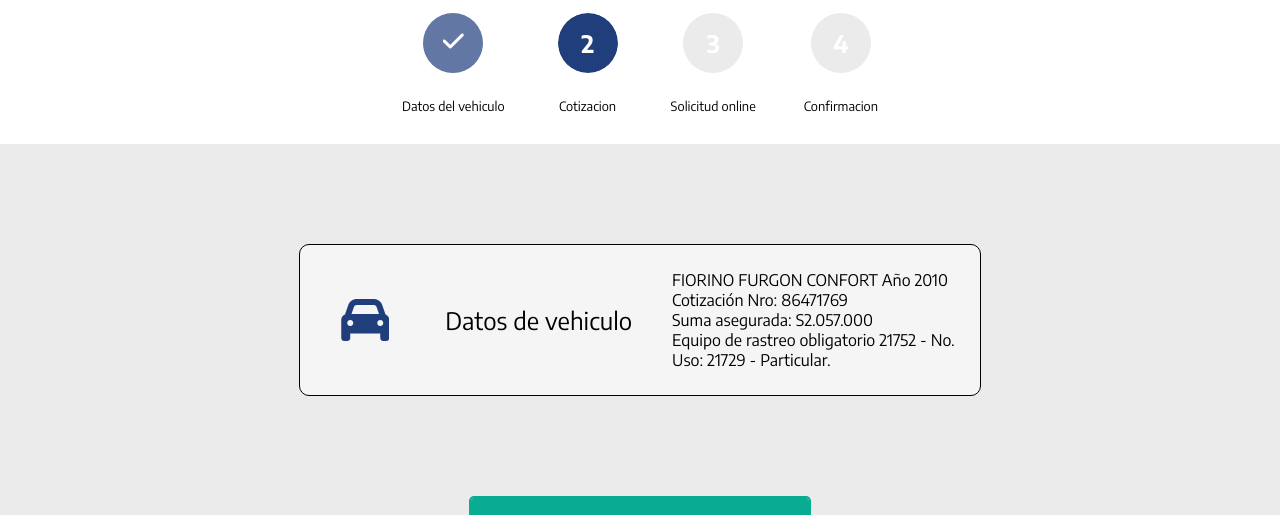
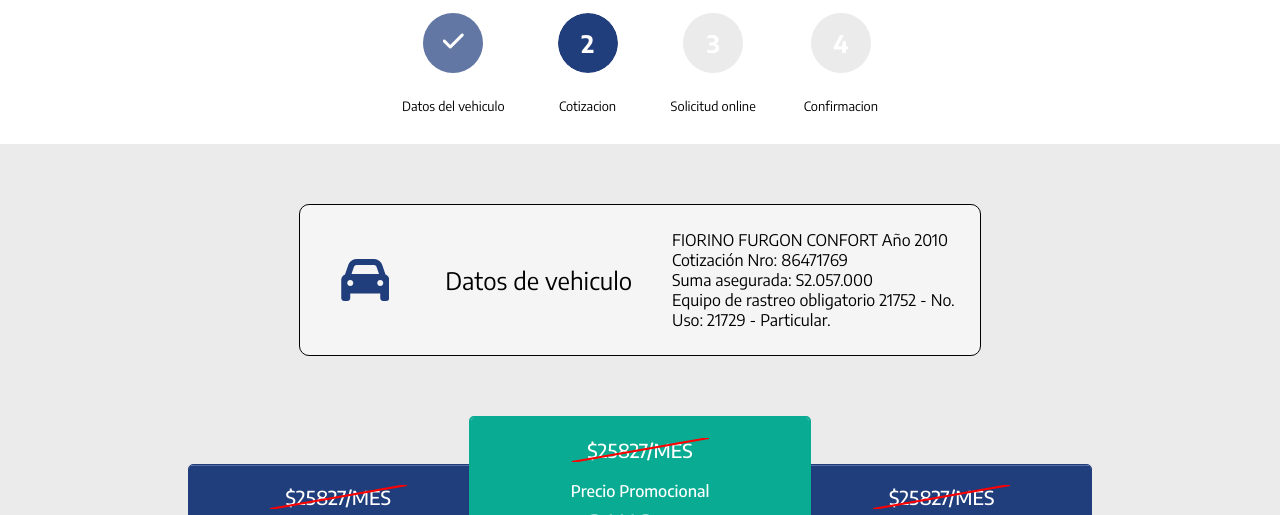
Before and after one commit to KrappRamiro/ps-practica-web, a plain HTML site: page cotizacion.html in a window 1280 px wide. Shown: the part 205-720 px from the top of the page. Drawn offline with Linux system fonts and the light colour scheme.

Commit message:
shrink margin from card datos

```diff
--- a/css/card-datos.css
+++ b/css/card-datos.css
@@ -14,7 +14,7 @@
 /* Media query for screens wider than 576px */
 @media (min-width: 576px) {
   .card-datos {
-    margin: 100px 50px;
+    margin: 60px 50px;
   }
 }
 
```
